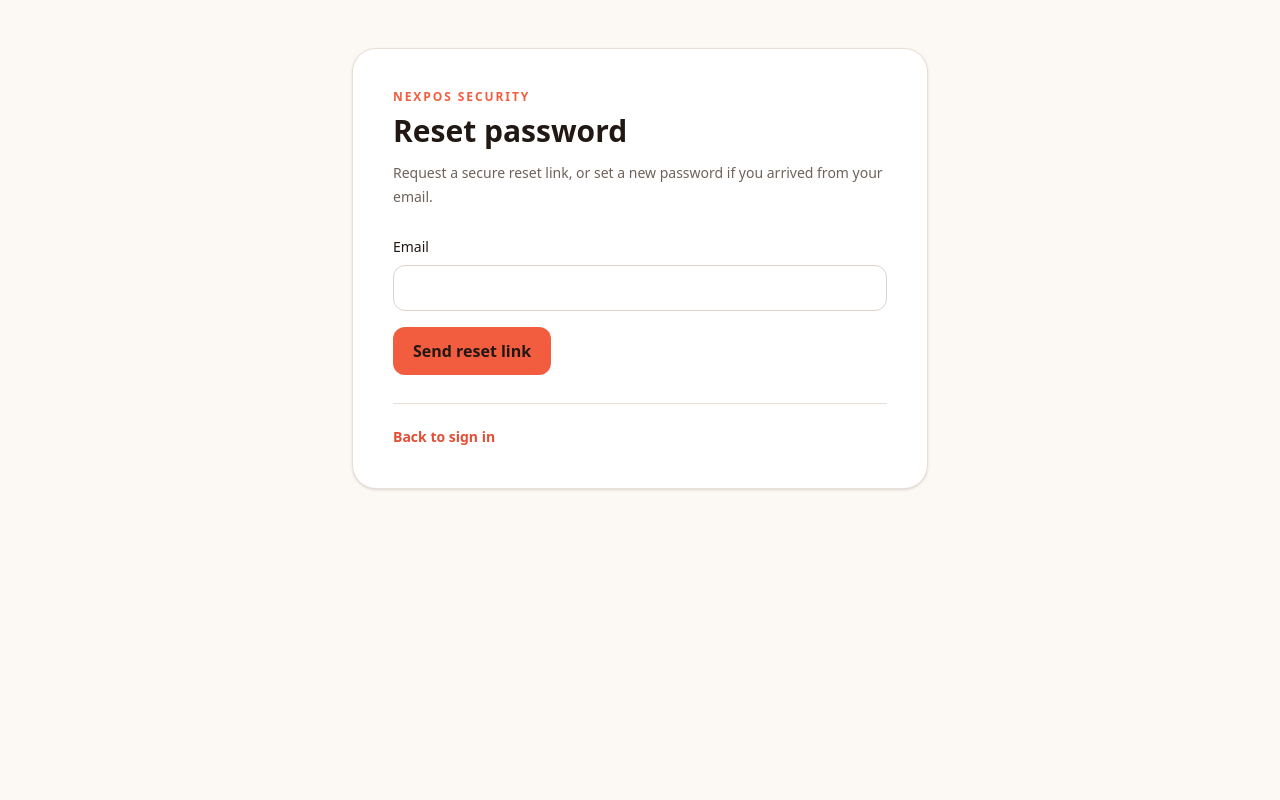
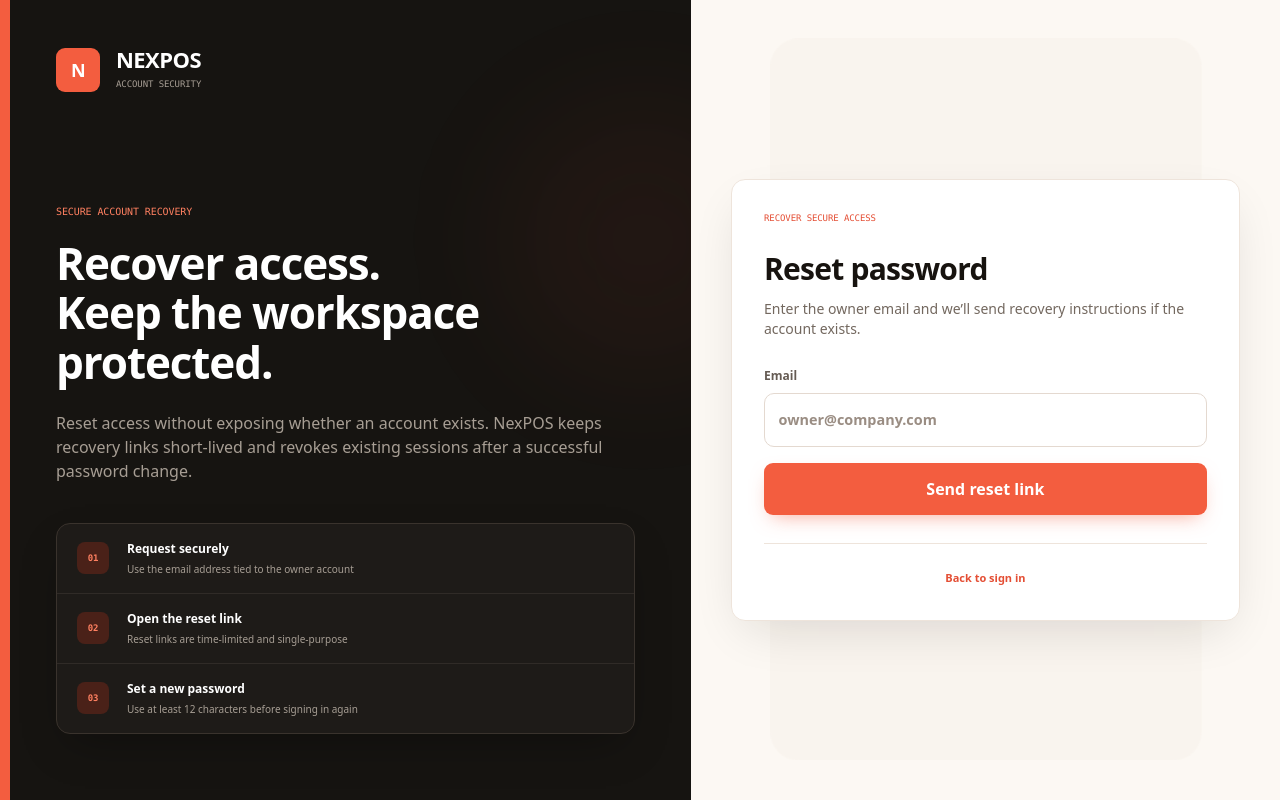
Before and after one commit to Ediwow110/projectpos, a Next.js app in the folder apps/web/: page /password-reset in a window 1280 px wide. Built offline with nearby package versions, Linux system fonts and the light colour scheme; no server answers.

Commit message:
fix: harden auth recovery flow

```diff
--- a/apps/web/src/app/password-reset/page.tsx
+++ b/apps/web/src/app/password-reset/page.tsx
@@ -4,7 +4,14 @@ import type { JSX } from "react";
 
 import { useEffect, useState } from "react";
 import Link from "next/link";
+
 import { ApiError, apiFetch } from "../../lib/api";
+
+const RECOVERY_STEPS = [
+  ["01", "Request securely", "Use the email address tied to the owner account"],
+  ["02", "Open the reset link", "Reset links are time-limited and single-purpose"],
+  ["03", "Set a new password", "Use at least 12 characters before signing in again"],
+] as const;
 
 export default function PasswordResetPage(): JSX.Element {
   const [email, setEmail] = useState("");
@@ -12,6 +19,9 @@ export default function PasswordResetPage(): JSX.Element {
   const [newPassword, setNewPassword] = useState("");
   const [message, setMessage] = useState("");
   const [error, setError] = useState("");
+  const [requesting, setRequesting] = useState(false);
+  const [confirming, setConfirming] = useState(false);
+  const [showPassword, setShowPassword] = useState(false);
 
   useEffect(() => {
     const fromLink = new URLSearchParams(window.location.search).get("token");
@@ -20,7 +30,10 @@ export default function PasswordResetPage(): JSX.Element {
 
   async function requestReset(e: React.FormEvent): Promise<void> {
     e.preventDefault();
+    if (requesting) return;
     setError("");
+    setMessage("");
+    setRequesting(true);
     try {
       const res = await apiFetch<{ message: string }>("/api/v1/auth/password-reset/request", {
         init: { method: "POST", body: JSON.stringify({ email }) },
@@ -28,69 +41,163 @@ export default function PasswordResetPage(): JSX.Element {
       setMessage(res.message);
     } catch (err) {
       setError(err instanceof ApiError ? `${err.code}: ${err.message}` : "Request failed");
+    } finally {
+      setRequesting(false);
     }
   }
 
   async function confirmReset(e: React.FormEvent): Promise<void> {
     e.preventDefault();
+    if (confirming) return;
     setError("");
+    setMessage("");
+    setConfirming(true);
     try {
       await apiFetch("/api/v1/auth/password-reset/confirm", {
         init: { method: "POST", body: JSON.stringify({ token, newPassword }) },
       });
+      setNewPassword("");
       setMessage("Password updated. You can sign in now.");
     } catch (err) {
       setError(err instanceof ApiError ? `${err.code}: ${err.message}` : "Reset failed");
+    } finally {
+      setConfirming(false);
     }
   }
 
   return (
-    <main className="min-h-screen bg-[#fcf8f3] px-5 py-12 text-[#211814]">
-      <section className="mx-auto max-w-xl rounded-[24px] border border-[#eadfd6] bg-white p-7 shadow-sm sm:p-10">
-        <p className="text-xs font-semibold uppercase tracking-[0.16em] text-[#f35d3f]">NexPOS security</p>
-        <h1 className="mt-2 text-3xl font-semibold">Reset password</h1>
-        <p className="mt-3 text-sm leading-6 text-[#6f625b]">Request a secure reset link, or set a new password if you arrived from your email.</p>
+    <main className="min-h-screen overflow-hidden bg-[#fcf8f3] text-[#211814] lg:grid lg:grid-cols-[1.08fr_.92fr]">
+      <section className="relative overflow-hidden bg-[#161411] px-6 py-8 text-white sm:px-10 lg:min-h-screen lg:px-14 lg:py-12">
+        <span aria-hidden className="absolute inset-y-0 left-0 w-2.5 bg-[#f35d3f]" />
+        <div aria-hidden className="animate-auth-glow absolute -right-24 top-24 h-72 w-72 rounded-full bg-[#f35d3f]/10 blur-3xl" />
 
-        {!token && (
-          <form onSubmit={requestReset} className="mt-7 space-y-4">
-            <label className="block text-sm font-medium">
+        <div className="relative z-10 flex items-center gap-4">
+          <div className="font-display grid h-11 w-11 place-items-center rounded-[9px] bg-[#f35d3f] text-lg font-bold">N</div>
+          <div>
+            <p className="font-display text-[22px] font-bold leading-none">NEXPOS</p>
+            <p className="font-data mt-2 text-[9px] font-medium tracking-[0.14em] text-[#a79e94]">ACCOUNT SECURITY</p>
+          </div>
+        </div>
+
+        <div className="animate-auth-copy relative z-10 mx-auto mt-16 max-w-[650px] lg:mt-28">
+          <p className="font-data text-[10px] font-medium uppercase tracking-[0.14em] text-[#ff8061]">
+            Secure account recovery
+          </p>
+          <h1 className="font-display mt-5 text-[38px] font-bold leading-[1.12] tracking-[-0.035em] sm:text-[44px]">
+            Recover access.
+            <span className="block">Keep the workspace protected.</span>
+          </h1>
+          <p className="mt-6 max-w-[590px] text-[15px] leading-6 text-[#a79e94] sm:text-[16px]">
+            Reset access without exposing whether an account exists. NexPOS keeps recovery links short-lived and revokes existing sessions after a successful password change.
+          </p>
+
+          <div className="mt-10 overflow-hidden rounded-[14px] border border-[#3a332d] bg-[#1e1b18] shadow-[0_18px_42px_-14px_rgb(0_0_0/0.34)]">
+            {RECOVERY_STEPS.map(([step, title, detail]) => (
+              <div key={step} className="grid grid-cols-[38px_minmax(0,1fr)] items-center gap-3 border-b border-[#302b27] px-5 py-4 last:border-b-0">
+                <span className="font-data grid h-8 w-8 place-items-center rounded-[8px] bg-[#4a2118] text-[9px] font-semibold text-[#ff8061]">{step}</span>
+                <div>
+                  <p className="text-[12px] font-semibold">{title}</p>
+                  <p className="mt-1 text-[10px] text-[#a79e94]">{detail}</p>
+                </div>
+              </div>
+            ))}
+          </div>
+        </div>
+      </section>
+
+      <section className="relative grid min-h-[720px] place-items-center overflow-hidden p-5 sm:p-10 lg:min-h-screen">
+        <div aria-hidden className="animate-auth-glow pointer-events-none absolute left-1/2 top-1/2 h-[720px] w-[430px] -translate-x-1/2 -translate-y-1/2 rounded-[28px] bg-[#f7f1ea]" />
+
+        <section className="animate-auth-card relative z-10 w-full max-w-[536px] rounded-[14px] border border-[#eee4db] bg-white p-6 shadow-[0_18px_48px_-14px_rgb(22_18_14/0.14)] sm:p-8">
+          <p className="font-data text-[9px] font-medium uppercase tracking-[0.14em] text-[#e44e34]">
+            {token ? "Choose a new password" : "Recover secure access"}
+          </p>
+          <h2 className="font-display mt-5 text-[30px] font-bold text-[#17130f]">Reset password</h2>
+          <p className="mt-2 text-sm leading-5 text-[#73685f]">
+            {token
+              ? "Set a replacement password, then return to sign in with your new credentials."
+              : "Enter the owner email and we’ll send recovery instructions if the account exists."}
+          </p>
+
+          {!token ? (
+            <form onSubmit={requestReset} noValidate className="mt-7 space-y-4">
+              <label className="block text-[12px] font-semibold text-[#655b53]">
                 Email
-              <input className="mt-2 w-full rounded-xl border border-[#ded3ca] px-4 py-3 outline-none focus:border-[#f35d3f]" type="email" value={email} onChange={(e) => setEmail(e.target.value)} required autoComplete="email" />
+                <input
+                  className="field mt-2 !min-h-[54px]"
+                  type="email"
+                  value={email}
+                  onChange={(e) => setEmail(e.target.value)}
+                  required
+                  autoComplete="email"
+                  placeholder="owner@company.com"
+                />
               </label>
-            <button className="rounded-xl bg-[#f35d3f] px-5 py-3 font-semibold text-[#211814]" type="submit">Send reset link</button>
+              <button
+                className="auth-interactive min-h-[52px] w-full rounded-[9px] bg-[#f35d3f] px-5 py-3 font-semibold text-white shadow-[0_8px_20px_-8px_rgb(243_93_63/0.55)] hover:bg-[#d94a30] disabled:cursor-not-allowed disabled:opacity-65"
+                type="submit"
+                disabled={requesting}
+                aria-busy={requesting}
+              >
+                {requesting ? "Sending reset link…" : "Send reset link"}
+              </button>
             </form>
-        )}
-
-        {token && (
-          <form onSubmit={confirmReset} className="mt-7 space-y-4">
-            <label className="block text-sm font-medium">
+          ) : (
+            <form onSubmit={confirmReset} noValidate className="mt-7 space-y-4">
+              <label className="block text-[12px] font-semibold text-[#655b53]">
                 New password (12+ characters)
+                <span className="relative mt-2 block">
                   <input
-                className="mt-2 w-full rounded-xl border border-[#ded3ca] px-4 py-3 outline-none focus:border-[#f35d3f]"
-                type="password"
+                    className="field !min-h-[54px] pr-16"
+                    type={showPassword ? "text" : "password"}
                     value={newPassword}
                     onChange={(e) => setNewPassword(e.target.value)}
                     required
                     minLength={12}
                     autoComplete="new-password"
+                    placeholder="At least 12 characters"
                   />
+                  <button
+                    type="button"
+                    onClick={() => setShowPassword((shown) => !shown)}
+                    className="absolute right-3 top-1/2 -translate-y-1/2 text-[11px] font-semibold text-[#e44e34]"
+                  >
+                    {showPassword ? "Hide" : "Show"}
+                  </button>
+                </span>
               </label>
-            <button className="rounded-xl bg-[#f35d3f] px-5 py-3 font-semibold text-[#211814]" type="submit">Set new password</button>
+              <button
+                className="auth-interactive min-h-[52px] w-full rounded-[9px] bg-[#f35d3f] px-5 py-3 font-semibold text-white shadow-[0_8px_20px_-8px_rgb(243_93_63/0.55)] hover:bg-[#d94a30] disabled:cursor-not-allowed disabled:opacity-65"
+                type="submit"
+                disabled={confirming}
+                aria-busy={confirming}
+              >
+                {confirming ? "Updating password…" : "Set new password"}
+              </button>
             </form>
           )}
 
-        {message && <p className="mt-5 rounded-xl bg-[#f5f0ea] px-4 py-3 text-sm" aria-live="polite">{message}</p>}
-        {error && <p className="mt-5 rounded-xl bg-[#fff1ee] px-4 py-3 text-sm text-[#9d2f1e]" role="alert">{error}</p>}
+          {message ? (
+            <p className="animate-auth-status mt-5 rounded-xl border border-[#eee4db] bg-[#f7f1ea] px-4 py-3 text-sm text-[#655b53]" role="status">
+              {message}
+            </p>
+          ) : null}
+          {error ? (
+            <p className="animate-auth-status mt-5 rounded-xl bg-[#fff1ee] px-4 py-3 text-sm text-[#9d2f1e]" role="alert">
+              {error}
+            </p>
+          ) : null}
 
-        <div className="mt-7 border-t border-[#eadfd6] pt-5">
+          <div className="mt-7 border-t border-[#eee4db] pt-5 text-center">
             <Link
               href="/login"
-            className="text-sm font-semibold text-[#e44e34] underline-offset-4 transition hover:text-[#c33e29] hover:underline focus-visible:rounded-sm focus-visible:outline-none focus-visible:ring-2 focus-visible:ring-[#f35d3f] focus-visible:ring-offset-2"
+              className="text-[11px] font-semibold text-[#e44e34] underline-offset-4 transition hover:text-[#c33e29] hover:underline focus-visible:rounded-sm focus-visible:outline-none focus-visible:ring-2 focus-visible:ring-[#f35d3f] focus-visible:ring-offset-2"
             >
               Back to sign in
             </Link>
           </div>
         </section>
+      </section>
     </main>
   );
 }
--- a/apps/web/src/app/verify-email/page.tsx
+++ b/apps/web/src/app/verify-email/page.tsx
@@ -121,7 +121,7 @@ export default function VerifyEmailPage(): JSX.Element {
             {[
               ["01", "Check your inbox", "Open the latest NexPOS verification email"],
               ["02", "Verify securely", "The verification link is single-use and time-limited"],
-              ["03", "Continue setup", "Return to onboarding after confirmation"],
+              ["03", "Continue setup", "Sign in to continue setup"],
             ].map(([step, title, detail]) => (
               <div key={step} className="grid grid-cols-[38px_minmax(0,1fr)] items-center gap-3 border-b border-[#302b27] px-5 py-4 last:border-b-0">
                 <span className="font-data grid h-8 w-8 place-items-center rounded-[8px] bg-[#4a2118] text-[9px] font-semibold text-[#ff8061]">{step}</span>
@@ -167,7 +167,7 @@ export default function VerifyEmailPage(): JSX.Element {
               <p className="text-center text-[11px] text-[#73685f]">Verification complete. Sign in again to continue securely.</p>
             </div>
           ) : (
-            <form onSubmit={resend} className="mt-7 space-y-4">
+            <form onSubmit={resend} noValidate className="mt-7 space-y-4">
               <label className="block text-[12px] font-semibold text-[#655b53]">
                 Email
                 <input
```
Also changed, not shown: apps/web/src/app/login/page.tsx (+10 -3 lines), 2 other files (tests, documents, lock files or other folders). Lines whose indentation alone changed are shown as unchanged.
